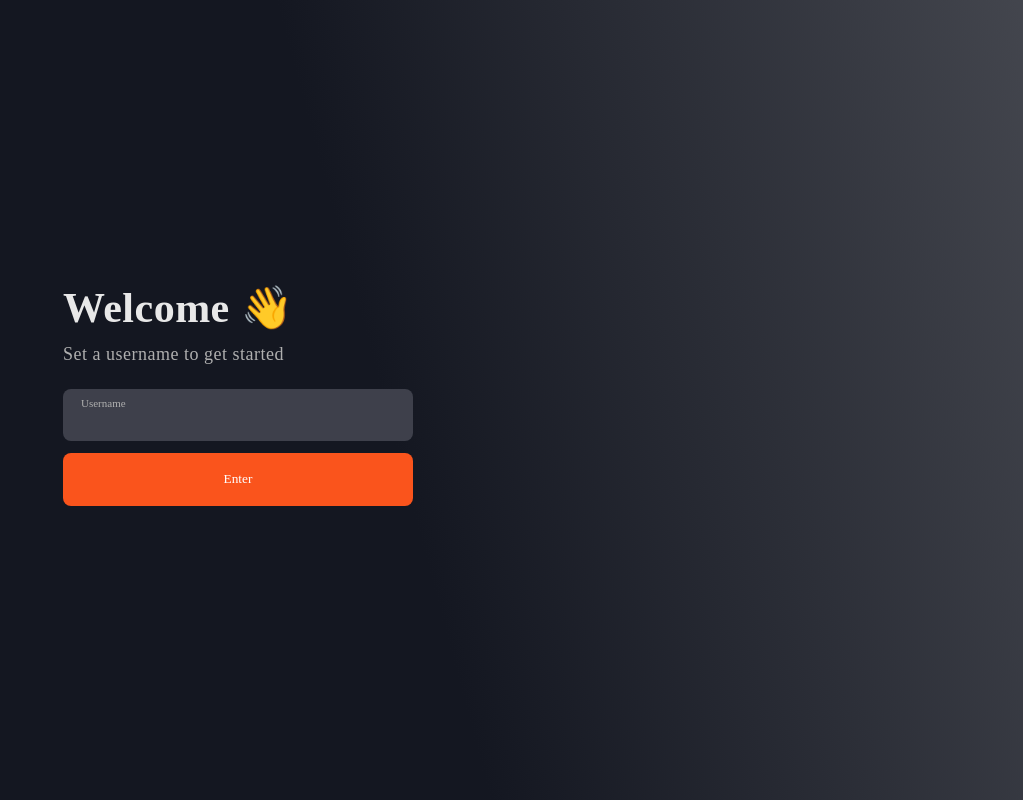
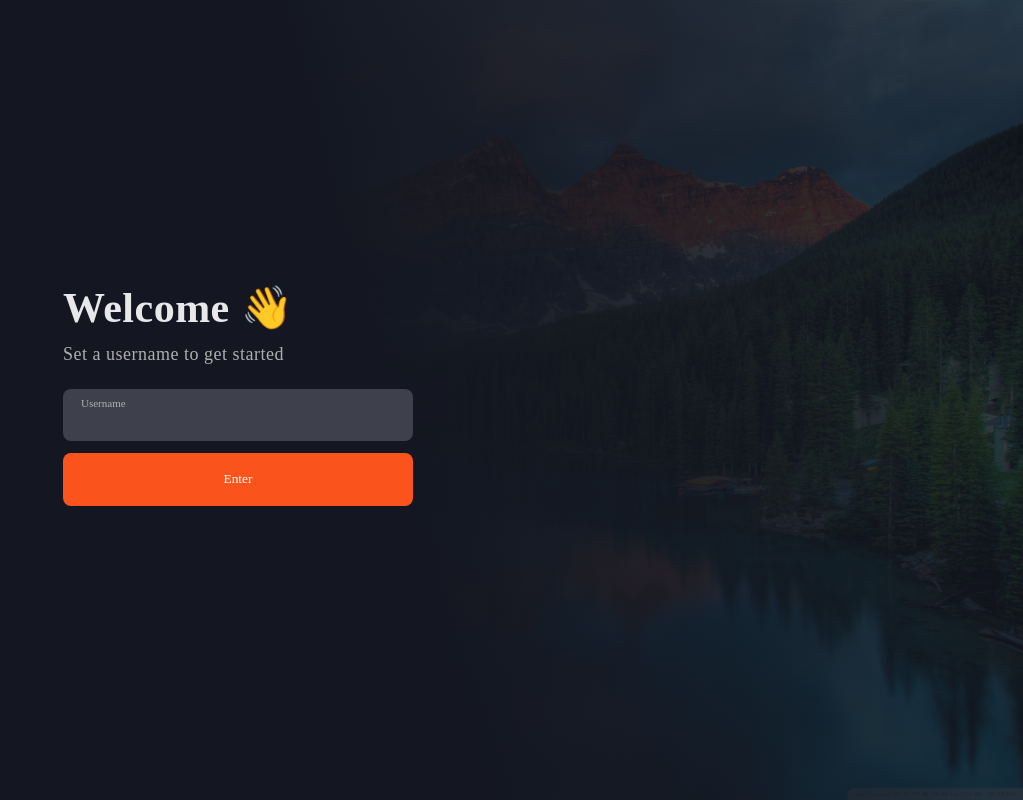
Before and after one commit to CHIKVILADZE/react-chat, a React (Vite) app: page / in a window 1280 px wide. Shown: the whole page, without its empty margins (257-1280 px from the left). Built offline with nearby package versions, Linux system fonts and the light colour scheme.

Commit message:
add assets

```diff
--- a/src/App.css
+++ b/src/App.css
@@ -1,4 +1,6 @@
 body {
+  background-image: url('./assets/valley.jpeg');
+  background-repeat: no-repeat;
   background-size: cover;
   height: 100vh;
   width: 100vw;
```
Also changed, not shown: src/assets/valley.jpeg (added).
